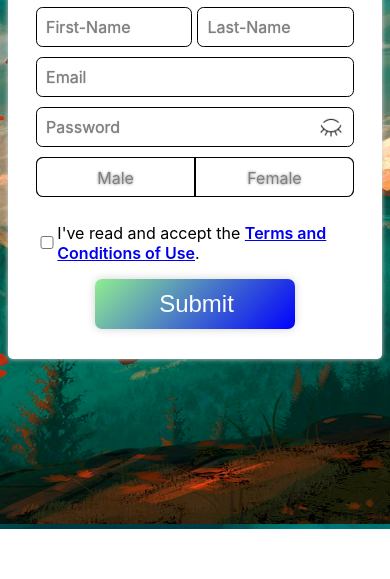
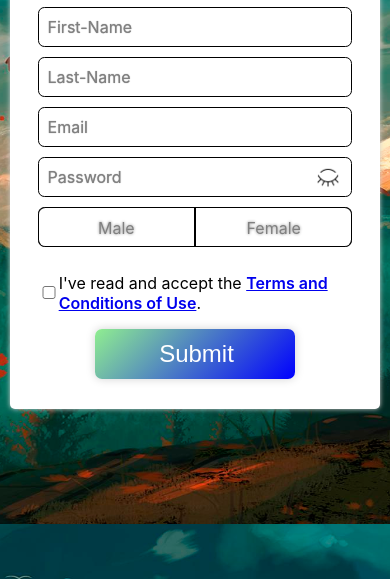
Before and after one commit to ItsMJavad/login-page, a plain HTML site: page index.html in a window 390 px wide. Shown: the part 320-899 px from the top of the page. Before the commit the page ends 849 px from the top, so only its background shows below. Drawn offline with Linux system fonts and the light colour scheme.

Commit message:
initial commit

```diff
--- a/index.css
+++ b/index.css
@@ -1,4 +1,6 @@
 body {
+    margin: 0;
+    padding: 0;
     background-image: url(loginimage.jpg);
     background-size: cover;
     background-attachment: fixed;
@@ -94,6 +96,8 @@ label {
     margin-bottom: 10px;
     box-sizing: border-box;
     display: flex;
+    flex-direction: row;
+    flex-wrap: nowrap;
     align-items: center;
     justify-content: center;
     gap: 5px;
@@ -193,8 +197,14 @@ label {
     position: absolute;
     right: 0.7rem;
     width: 1.5rem;
+    padding: 0.1rem;
     user-select: none;
     cursor: pointer;
+    border-radius: 0.5rem;
+}
+
+.password img.active {
+    background-color: rgb(199, 221, 228);
 }
 
 .gender {
@@ -321,6 +331,16 @@ label {
 
 @media (max-width: 768px) {
     .login {
-        width: 100%;
+        width: 95%;
+    }
+
+    .fullname {
+        height: fit-content;
+        flex-direction: column;
+        gap: 10px;
+    }
+
+    .fullname div input {
+        height: 2.5rem;
     }
 }
--- a/index.html
+++ b/index.html
@@ -38,7 +38,7 @@
                 <input type="password" name="password" id="password" placeholder="" minlength="8" autocomplete="off"
                     required>
                 <label for="password">Password</label>
-                <img src="eye-icon.png" alt="show-pass" class="eye-icon" onclick="togglePassword()">
+                <img src="eye-icon.png" alt="show-pass" class="eye-icon" id="eye-icon" onclick="togglePassword()">
             </div>
             <div class="gender">
                 <div class="male">
@@ -63,6 +63,11 @@
         </form>
     </div>
     <script>
+        const img = document.getElementById('eye-icon');
+
+        img.addEventListener('click', () => {
+            img.classList.toggle('active'); // Adds or removes "active" class
+        });
         function togglePassword() {
             const passwordInput = document.getElementById("password");
 
@@ -72,6 +77,7 @@
                 passwordInput.type = "password";
             }
         }
+
     </script>
 </body>
 
```
